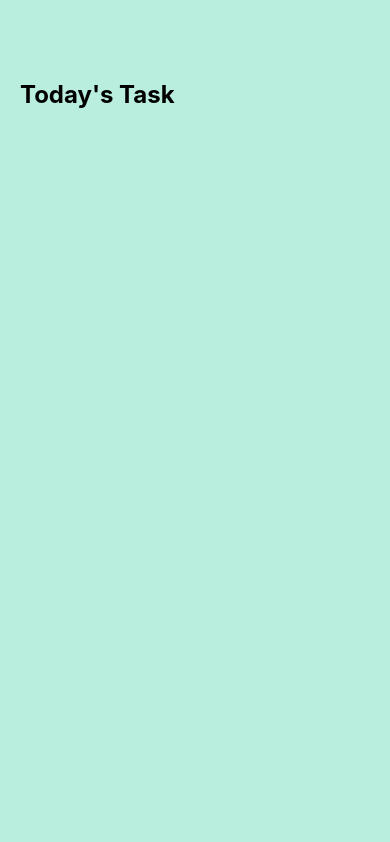
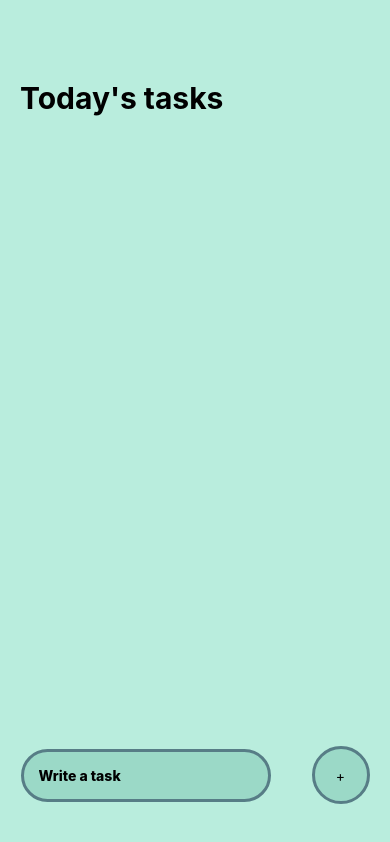
Before and after one commit to Shiwarne-Silva/TaskFlow-reactnative, a React Native app in the folder TaskFlow/: screen / in a window 390 px wide. Built offline with nearby package versions, Linux system fonts and the light colour scheme.

Commit message:
basic todo list completed

```diff
--- /dev/null
+++ b/TaskFlow/components/task.js
@@ -0,0 +1,52 @@
+import React from "react";
+import { View, Text, StyleSheet, TouchableOpacity } from "react-native";
+
+const Task = (props) => {
+  return (
+    <View style={styles.item}>
+      <View style={styles.itemLeft}>
+        <View style={styles.square}></View>
+        <Text style={styles.itemText}>{props.text}</Text>
+      </View>
+      <View style={styles.circular}></View>
+    </View>
+  );
+};
+
+const styles = StyleSheet.create({
+  item: {
+    backgroundColor: "#FFF",
+    padding: 15,
+    borderRadius: 10,
+    flexDirection: "row",
+    alignItems: "center",
+    justifyContent: "space-between",
+    marginBottom: 20,
+  },
+  itemLeft: {
+    flexDirection: "row",
+    alignItems: "center",
+    flexWrap: "wrap",
+  },
+  square: {
+    width: 24,
+    height: 24,
+    backgroundColor: "#55BCF6",
+    opacity: 0.4,
+    borderRadius: 5,
+    marginRight: 15,
+  },
+  itemText: {
+    fontSize: 16,
+    maxWidth: "80%",
+  },
+  circular: {
+    width: 15,
+    height: 15,
+    borderColor: "#55BCF6",
+    borderWidth: 2,
+    borderRadius: 10,
+  },
+});
+
+export default Task;
--- a/TaskFlow/screens/homeScreen.js
+++ b/TaskFlow/screens/homeScreen.js
@@ -1,15 +1,73 @@
-import React from "react";
-import { StyleSheet, Text, View } from "react-native";
+import React, { useState } from "react";
+import {
+  KeyboardAvoidingView,
+  Platform,
+  StyleSheet,
+  Text,
+  View,
+  TextInput,
+  TouchableOpacity,
+  Keyboard,
+  ScrollView,
+} from "react-native";
+import Task from "../components/task";
 
-export default function HomeScreen() {
+export default function App() {
+  const [task, setTask] = useState("");
+  const [taskItems, setTaskItems] = useState([]);
+
+  const handleAddTask = () => {
+    if (task) {
+      Keyboard.dismiss();
+      setTaskItems([...taskItems, task]);
+      setTask("");
+    }
+  };
+
+  const completeTask = (index) => {
+    let itemsCopy = [...taskItems];
+    itemsCopy.splice(index, 1);
+    setTaskItems(itemsCopy);
+  };
+
   return (
     <View style={styles.container}>
-      <View style={styles.tasksWrapper}>
-        <Text style={styles.sectionTitle}>Today's Task</Text>
-        <View style={styles.items}>
-          {/* Your tasks will go here */}
+      <ScrollView
+        contentContainerStyle={{
+          flexGrow: 1,
+        }}
+        keyboardShouldPersistTaps="handled"
+      >
+        {/* Today's Tasks */}
+        <View style={styles.tasksWrapper}>
+          <Text style={styles.sectionTitle}>Today's tasks</Text>
+          <View style={styles.items}>
+            {/* This is where the tasks will go! */}
+            {taskItems.map((item, index) => (
+              <TouchableOpacity key={index} onPress={() => completeTask(index)}>
+                <Task text={item} />
+              </TouchableOpacity>
+            ))}
+          </View>
         </View>
-      </View>
+      </ScrollView>
+
+      <KeyboardAvoidingView
+        behavior={Platform.OS === "ios" ? "padding" : "height"}
+        style={styles.writeTaskWrapper}
+      >
+        <TextInput
+          style={styles.input}
+          placeholder={"Write a task"}
+          value={task}
+          onChangeText={(text) => setTask(text)}
+        />
+        <TouchableOpacity onPress={handleAddTask}>
+          <View style={styles.addWrapper}>
+            <Text style={styles.addText}>+</Text>
+          </View>
+        </TouchableOpacity>
+      </KeyboardAvoidingView>
     </View>
   );
 }
@@ -24,10 +82,39 @@
     paddingHorizontal: 20,
   },
   sectionTitle: {
-    fontSize: 24,
+    fontSize: 30,
     fontWeight: "bold",
   },
   items: {
-    // Add styles for items if needed
+    marginTop: 30,
   },
+  writeTaskWrapper: {
+    position: "absolute",
+    bottom: 40,
+    width: "100%",
+    flexDirection: "row",
+    justifyContent: "space-around",
+    alignItems: "center",
+  },
+  input: {
+    fontWeight: "800",
+    paddingVertical: 15,
+    paddingHorizontal: 15,
+    backgroundColor: "rgba(135, 203, 185, 0.6)",
+    borderRadius: 60,
+    borderColor: "#577D86",
+    borderWidth: 3,
+    width: 250,
+  },
+  addWrapper: {
+    width: 58,
+    height: 58,
+    backgroundColor: "#rgba(135, 203, 185, 0.6)",
+    borderRadius: 60,
+    justifyContent: "center",
+    alignItems: "center",
+    borderColor: "#577D86",
+    borderWidth: 3,
+  },
+  addText: {},
 });
```
